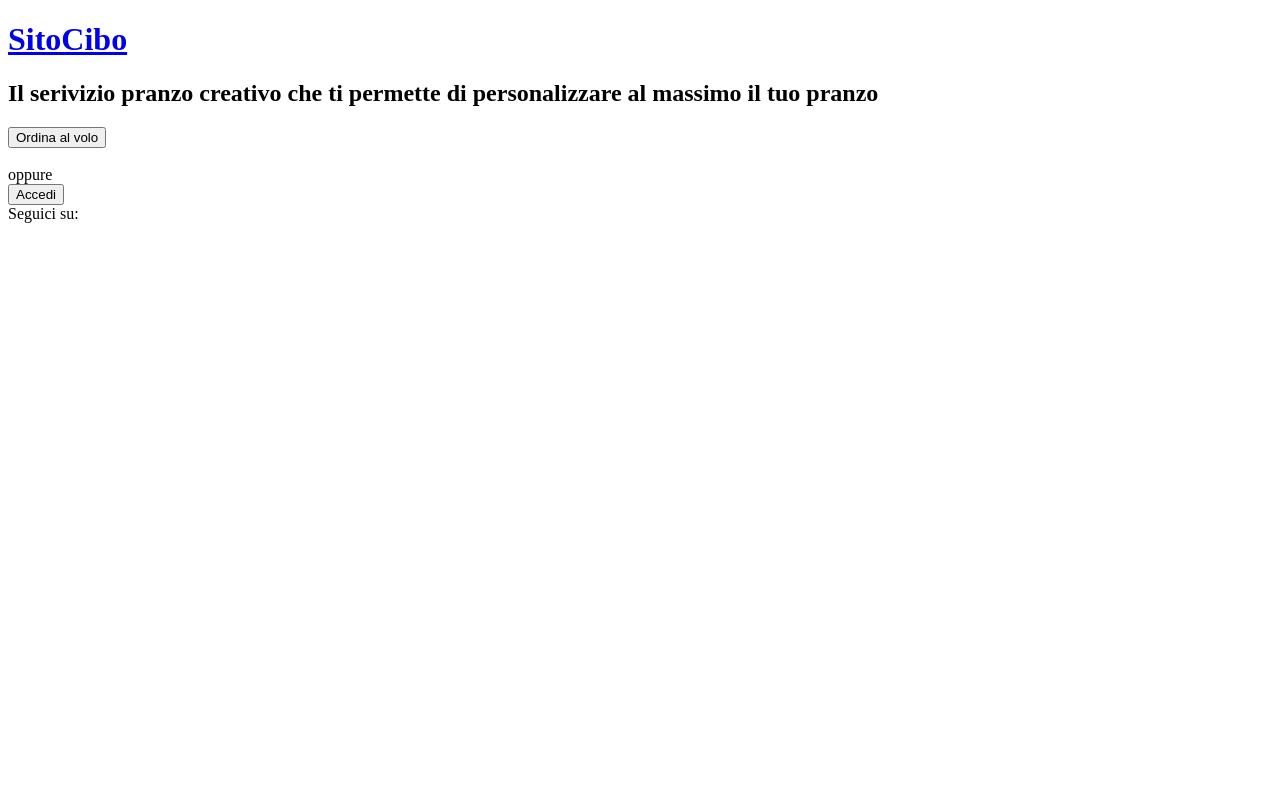
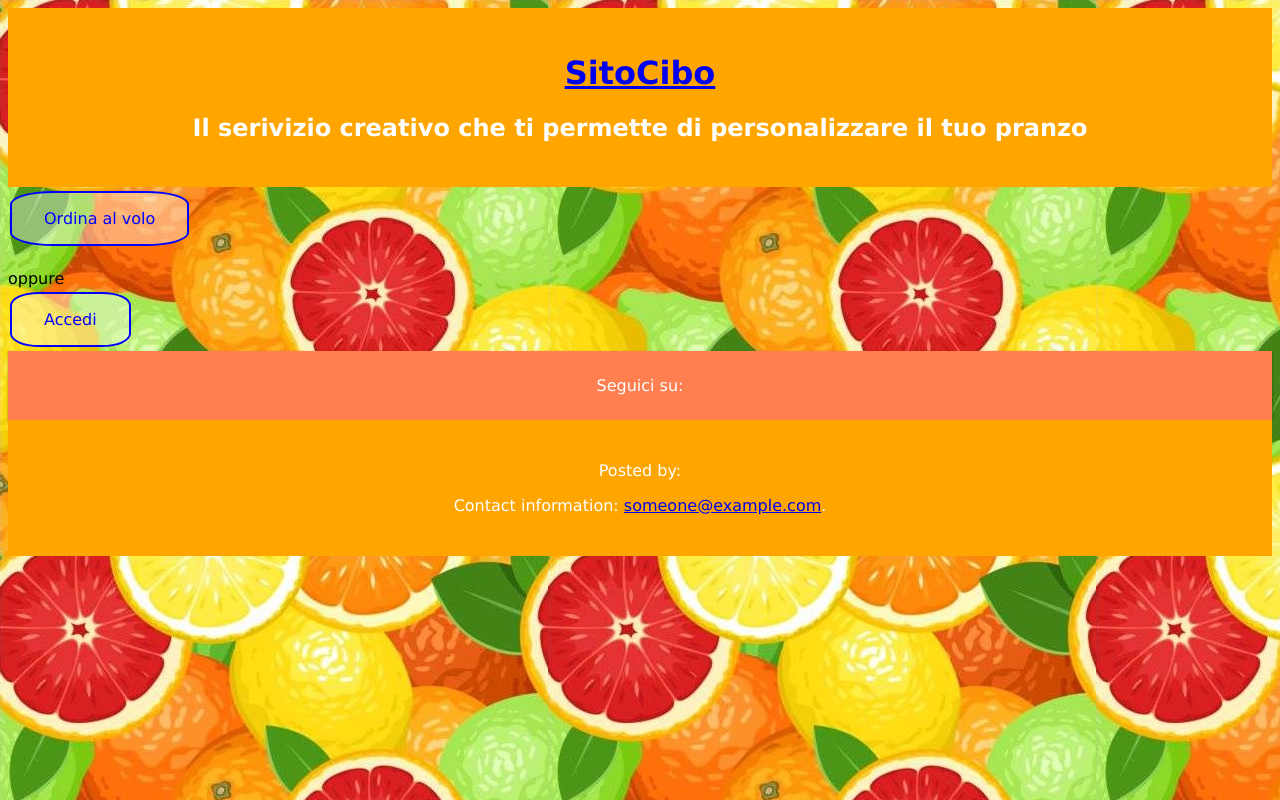
Before and after one commit to igor-lirussi/e-commerce-website, a PHP site: page /home.html in a window 1280 px wide. Run offline with PHP 8.4, Linux system fonts and the light colour scheme; some libraries are stand-ins or nearby versions.

Commit message:
added backgorounds and css variables

```diff
--- a/accedi.html
+++ b/accedi.html
@@ -4,6 +4,8 @@
     <meta charset="utf-8">
     <title>Accedi</title>
     <link rel="icon" href="resources/favicon.ico" />
+    <link rel="stylesheet" type="text/css" title="stylesheet" href="style.css">
+    <meta name="viewport" content="width=device-width, initial-scale=1.0">
   </head>
   <body>
     <header>
@@ -41,9 +43,9 @@
   </fieldset>
 
   <footer>
-  </footer>
     <p>Posted by: </p>
     <p>Contact information: <a href="mailto:someone@example.com">
     someone@example.com</a>.</p>
+    </footer>
   </body>
 </html>
--- a/home.html
+++ b/home.html
@@ -5,6 +5,8 @@
     <meta charset="utf-8">
     <title>SitoCibo</title>
     <link rel="icon" href="resources/favicon.ico" />
+    <link rel="stylesheet" type="text/css" title="stylesheet" href="style.css">
+    <meta name="viewport" content="width=device-width, initial-scale=1.0">
   </head>
 
   <body>
@@ -12,8 +14,8 @@
       <a href="home.html">
       <h1>SitoCibo</h1>
       </a>
-      <h2>Il serivizio pranzo creativo che
-      ti permette di personalizzare al massimo il tuo pranzo</h2>
+      <h2>Il serivizio creativo che
+      ti permette di personalizzare il tuo pranzo</h2>
     </header>
 
     <div>
@@ -26,7 +28,7 @@
       </form>
     </div>
 
-    <footer>
+    <div class="aside">
       Seguici su:<br/>
         <!-- AddToAny BEGIN -->
         <div class="a2a_kit a2a_kit_size_32 a2a_default_style">
@@ -42,6 +44,12 @@
         </script>
         <script async src="https://static.addtoany.com/menu/page.js"></script>
         <!-- AddToAny END -->
+      </div>
+
+      <footer>
+        <p>Posted by: </p>
+        <p>Contact information: <a href="mailto:someone@example.com">
+        someone@example.com</a>.</p>
         </footer>
 
   </body>
--- a/registrati.html
+++ b/registrati.html
@@ -2,8 +2,10 @@
 <html lang="it">
   <head>
     <meta charset="utf-8" />
+    <title>Registrati</title>
+    <link rel="icon" href="resources/favicon.ico" />
+    <link rel="stylesheet" type="text/css" title="stylesheet" href="style.css">
     <meta name="viewport" content="width=device-width, initial-scale=1.0">
-  <link rel="stylesheet" type="text/css" title="stylesheet" href="style.css">
     <script>
       function displayFunction() {
           var x = document.getElementById("pagamento").value;
@@ -15,8 +17,6 @@
           }
       }
     </script>
-  <title>Registrati</title>
-  <link rel="icon" href="resources/favicon.ico" />
   </head>
 
   <body>
--- a/style.css
+++ b/style.css
@@ -1,5 +1,42 @@
 
 /* FOGLIO DI STILE*/
+
+:root {
+    --main-color: orange;
+    --second-color: coral;
+}
+/*header*/
+* {
+    box-sizing: border-box;
+    font-family: "Lucida Sans", sans-serif;
+}
+
+header {
+    background-color: var(--main-color);
+    text-align: center;
+    color: #ffffff;
+    padding: 25px;
+}
+
+body {
+    background-image: url("resources/back6.jpg");
+    background-color: #cccccc;
+}
+
+footer {
+    background-color: var(--main-color);
+    color: #ffffff;
+    text-align: center;
+    padding: 25px;
+}
+
+.aside {
+      background-color: var(--second-color);
+      color: #ffffff;
+      text-align: center;
+      padding: 25px;
+      box-shadow: 0 1px 3px rgba(0,0,0,0.12), 0 1px 2px rgba(0,0,0,0.24);
+}
 
 /*barra ricerca*/
   input[type=search] {
@@ -21,3 +58,25 @@
       width: 100%;
       text-shadow: 3px 3px 5px #ccc;
   }
+
+/*bottoni*/
+input[type=submit] {
+    background-color: rgba(255,255,255, 0.4);
+    border: 2px solid blue;
+    border-radius: 24%;
+    color: blue;
+    padding: 16px 32px;
+    text-align: center;
+    text-decoration: none;
+    display: inline-block;
+    font-size: 16px;
+    margin: 4px 2px;
+    -webkit-transition-duration: 0.4s; /* Safari */
+    transition-duration: 0.4s;
+    cursor: pointer;
+}
+
+input[type=submit]:hover {
+    background-color: blue;
+    color: white;
+}
```
Also changed, not shown: resources/back1.jpg (added), resources/back2.jpg (added), resources/back3.jpg (added), resources/back4.jpg (added), resources/back5.jpg (added), resources/back6.jpg (added). Lines whose indentation alone changed are shown as unchanged.
